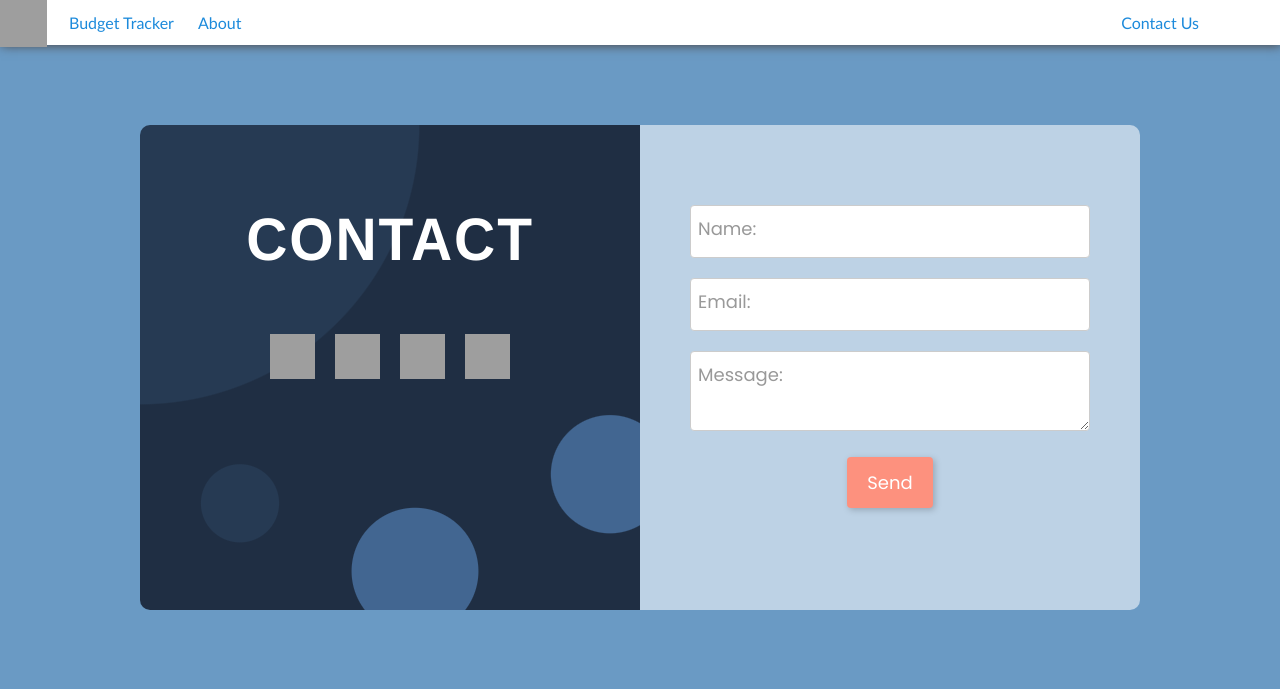
After one commit to arshjain84/expense_tracker_flask, a Flask app: page /contact in a window 1280 px wide. The commit adds this page. Shown: the top 689 px of the page. Run offline with Flask 2, Linux system fonts and the light colour scheme; parts of the project's set-up code (start-up, migrations or seed data) failed here and were passed over; some libraries are stand-ins or nearby versions; grey boxes are pictures that could not be loaded.

Commit message:
added contact.html

```diff
--- a/Expense-Repo-main/app.py
+++ b/Expense-Repo-main/app.py
@@ -183,7 +183,12 @@ def history_edit(id):
 def page_not_found(e):
     return render_template('404.html'), 404
 
+@app.route('/contact')
+def contact():
+    return render_template('contact.html')
 
-
+@app.route('/about')
+def about_us():
+    return render_template('about.html')
 if __name__ == "__main__":
     app.run(debug = True)
--- /dev/null
+++ b/Expense-Repo-main/templates/contact.html
@@ -0,0 +1,257 @@
+{%include 'navbar.html' %}
+<!DOCTYPE html>
+<html lang="en">
+<head>
+    <meta charset="UTF-8">
+    <meta http-equiv="X-UA-Compatible" content="IE=edge">
+    <meta name="viewport" content="width=device-width, initial-scale=1.0">
+    <title>Document</title>
+</head>
+<style>
+    @import url('https://fonts.googleapis.com/css2?family=Poppins:ital,wght@0,100;0,200;0,300;0,400;0,500;0,600;0,700;0,800;0,900;1,100;1,200;1,300;1,400;1,500;1,600;1,700;1,800;1,900&display=swap');
+
+@import url('https://fonts.googleapis.com/css2?family=Arimo:ital,wght@0,400;0,500;0,600;0,700;1,400;1,500;1,600;1,700&display=swap');
+
+
+* {
+  margin: 0;
+  box-sizing: border-box;
+}
+
+body {
+  background-color: #6a9ac4;
+}
+
+#contact {
+  background-color: #6a9ac4;
+  display: flex;
+  justify-content: center;
+  align-items: center;
+}
+
+.contact-box {
+  width: clamp(100px, 90%, 1000px);
+  margin: 80px 50px;
+  display: flex;
+  flex-wrap: wrap;
+}
+
+.contact-links, .contact-form-wrapper {
+  width: 50%;
+  padding: 8% 5% 10% 5%;
+}
+
+p{
+    display: flex;
+    align-items: center;
+}
+.contact-links {
+  background-color: #1f2e43;
+  background:
+    radial-gradient(
+      circle at 55% 92%, #426691 0 12%, transparent 12.2%
+    ),
+    radial-gradient(
+      circle at 94% 72%, #426691 0 10%, transparent 10.2%
+    ),
+    radial-gradient(
+      circle at 20% max(78%, 350px), #263a53 0 7%, transparent 7.2%
+    ),
+    radial-gradient(
+      circle at 0% 0%, #263a53 0 40%, transparent 40.2%
+    ),
+    #1f2e43;
+  border-radius: 10px 0 0 10px;
+}
+
+.contact-form-wrapper {
+  background-color: #ffffff8f;
+  border-radius: 0 10px 10px 0;
+}
+
+@media only screen and (max-width: 800px) {
+  .contact-links, .contact-form-wrapper {
+    width: 100%;
+  }
+
+  .contact-links {
+    border-radius: 10px 10px 0 0;
+  }
+
+  .contact-form-wrapper {
+    border-radius: 0 0 10px 10px;
+  }
+}
+
+@media only screen and (max-width: 400px) {
+  .contact-box {
+    width: 95%;
+    margin: 8% 5%;
+  }
+}
+
+h2 {
+  font-family: 'Arimo', sans-serif;
+  color: #fff;
+  font-size: clamp(30px, 6vw, 60px);
+  letter-spacing: 2px;
+  text-align: center;
+  transform: scale(.95, 1);
+}
+
+.links {
+  display: flex;
+  flex-wrap: wrap;
+  justify-content: center;
+  padding-top: 50px;
+}
+
+.link {
+  margin: 10px;
+  cursor: pointer;
+}
+
+img {
+  width: 45px;
+  height: 45px;
+  transition: 0.2s;
+  user-select: none;
+}
+
+img:hover {
+  transform: scale(1.1, 1.1);
+}
+
+img:active {
+  transform: scale(1.1, 1.1);
+  filter:
+    hue-rotate(220deg)
+    drop-shadow(2px 4px 4px #222)
+    sepia(0.3);
+}
+
+.form-item {
+  position: relative;
+}
+
+label, input, textarea {
+  font-family: 'Poppins', sans-serif;
+}
+
+label {
+  position: absolute;
+  top: 10px;
+  left: 2%;
+  color: #999;
+  font-size: clamp(14px, 1.5vw, 18px);
+  pointer-events: none;
+  user-select: none;
+}
+
+input, textarea {
+  width: 100%;
+  outline: 0;
+  border: 1px solid #ccc;
+  border-radius: 4px;
+  margin-bottom: 20px;
+  padding: 12px;
+  font-size: clamp(15px, 1.5vw, 18px);
+}
+
+input:focus+label,
+input:valid+label,
+textarea:focus+label,
+textarea:valid+label {
+  font-size: clamp(13px, 1.3vw, 16px);
+  color: #777;
+  top: -20px;
+  transition: all .225s ease;
+}
+
+.submit-btn {
+  background-color: #fd917e;
+  filter: drop-shadow(2px 2px 3px #0003);
+  color: #fff;
+  font-family: "Poppins",sans-serif;
+  font-size: clamp(16px, 1.6vw, 18px);
+  display: block;
+  padding: 12px 20px;
+  margin: 2px auto;
+  border: none;
+  border-radius: 4px;
+  cursor: pointer;
+  user-select: none;
+  transition: 0.2s;
+}
+
+.submit-btn:hover {
+  transform: scale(1.1, 1.1);
+}
+
+.submit-btn:active {
+  transform: scale(1.1, 1.1);
+  filter: sepia(0.5);
+}
+
+@media only screen and (max-width: 800px) {
+  h2 {
+    font-size: clamp(40px, 10vw, 60px);
+  }
+}
+
+@media only screen and (max-width: 400px) {
+  h2 {
+    font-size: clamp(30px, 12vw, 60px);
+  }
+
+  .links {
+    padding-top: 30px;
+  }
+
+  img {
+    width: 38px;
+    height: 38px;
+  }
+}
+</style>
+<body>
+    <section id="contact">
+        <div class="contact-box">
+          <div class="contact-links">
+            <h2>CONTACT</h2>
+            <div class="links">
+              <div class="link">
+                <a><img src="https://i.postimg.cc/m2mg2Hjm/linkedin.png" alt="linkedin"></a>
+              </div>
+              <div class="link">
+                <a><img src="https://i.postimg.cc/YCV2QBJg/instagram.png" alt="github"></a>
+              </div>
+              <div class="link">
+                <a><img src="https://i.postimg.cc/W4Znvrry/codepen.png" alt="codepen"></a>
+              </div>
+              <div class="link">
+                <a><img src="https://i.postimg.cc/NjLfyjPB/email.png" alt="email"></a>
+              </div>
+            </div>
+          </div>
+          <div class="contact-form-wrapper">
+            <form>
+              <div class="form-item">
+                <input type="text" name="sender" required>
+                <label>Name:</label>
+              </div>
+              <div class="form-item">
+                <input type="text" name="email" required>
+                <label>Email:</label>
+              </div>
+              <div class="form-item">
+                <textarea class="" name="message" required></textarea>
+                <label>Message:</label>
+              </div>
+              <button class="submit-btn">Send</button>
+            </form>
+          </div>
+        </div>
+      </section>
+</body>
+</html>
--- a/Expense-Repo-main/templates/navbar.html
+++ b/Expense-Repo-main/templates/navbar.html
@@ -67,7 +67,7 @@
     <div class="center"></div>
     <div class="right">
       <!-- <p><a href="/login">Login</a></p> -->
-      <p><a href="#">Contact Us</a></p>
+      <p><a href="/contact">Contact Us</a></p>
     </div>
   </nav>
 </body>
```
Also changed, not shown: Expense-Repo-main/templates/transaction_history.html (+5 -3 lines).
